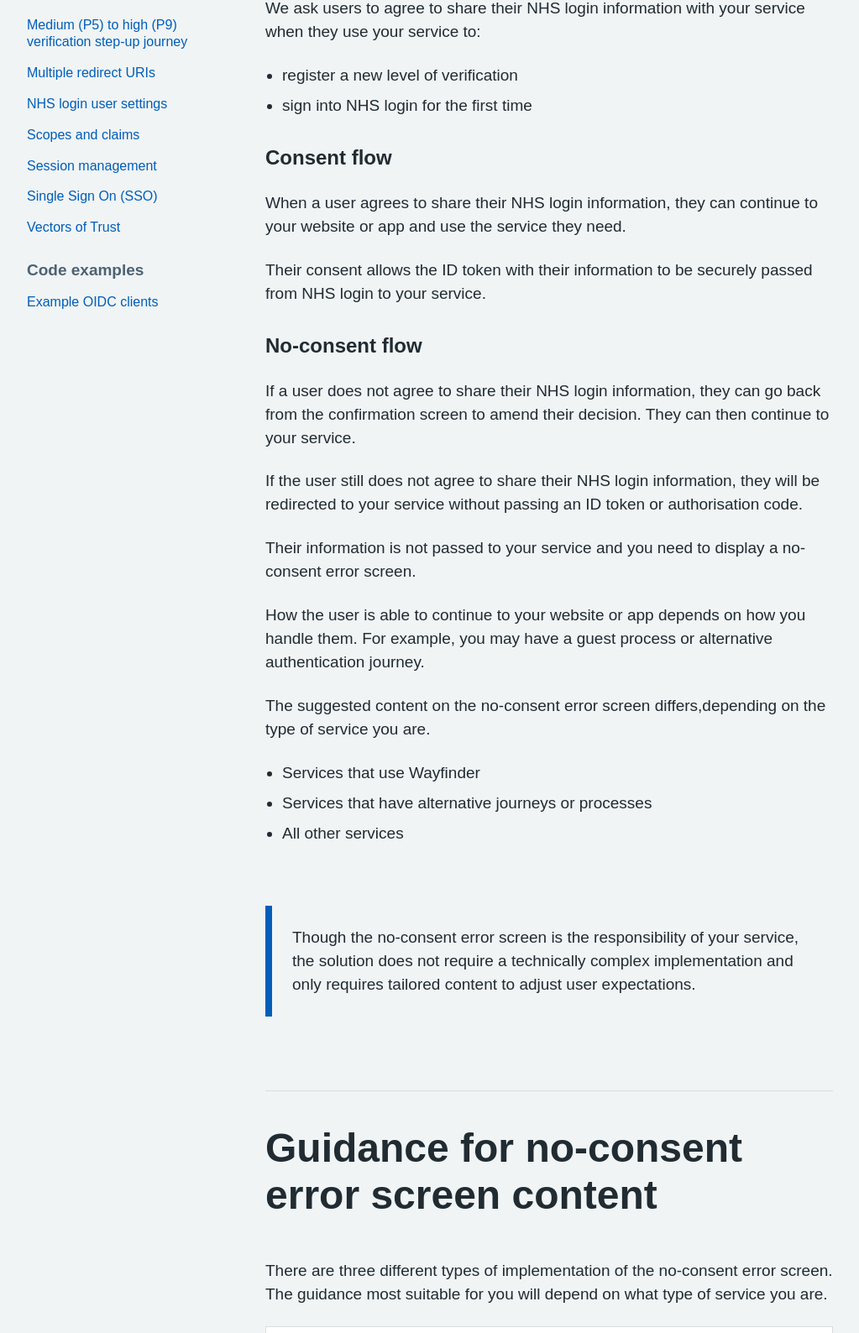
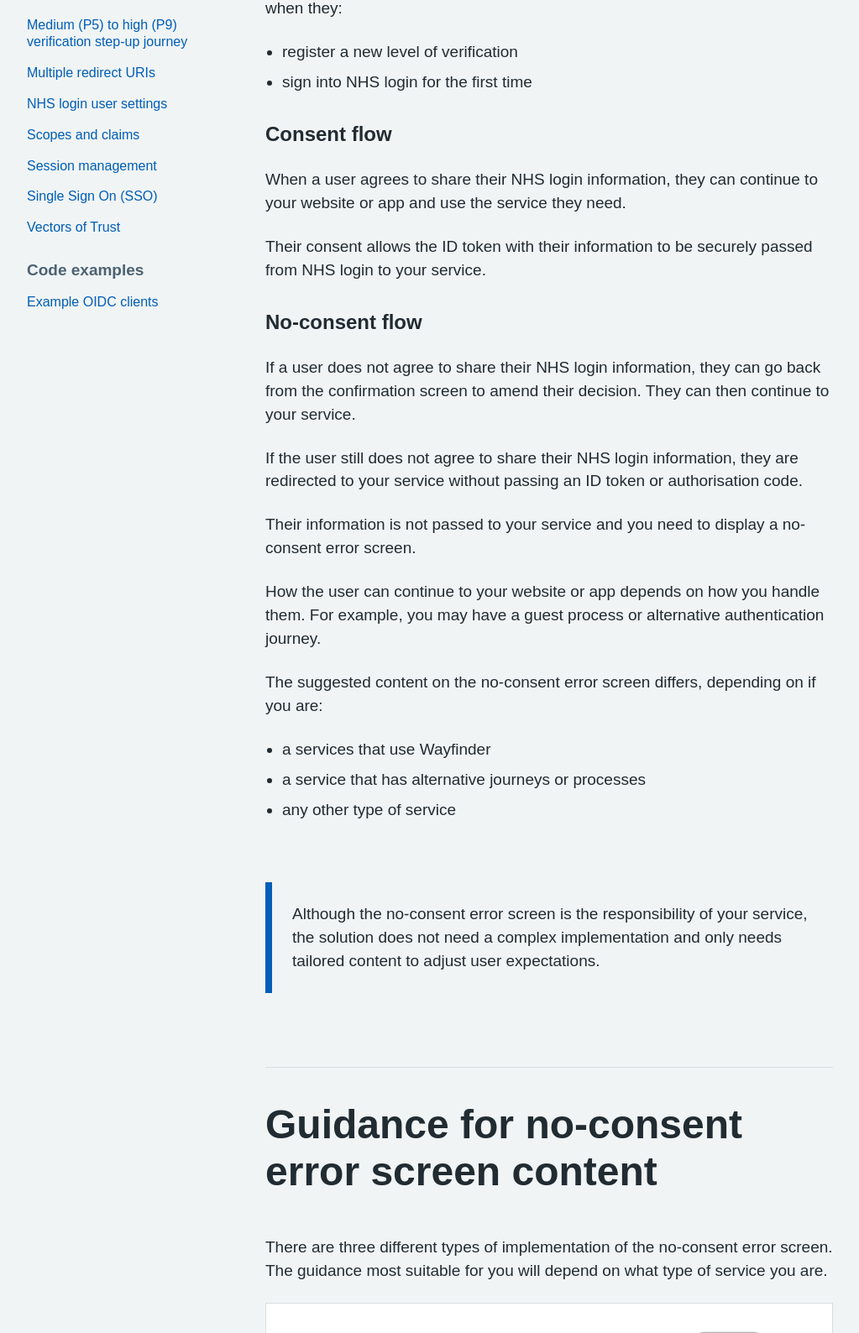
Before and after one commit to nhsconnect/nhslogin, an Eleventy site: page src/no-consent-guidance.md in a window 1280 px wide. Shown: the part 1169-2757 px from the top of the page at 84% size, without its empty margins (128-1151 px from the left). Built offline with nearby package versions, Linux system fonts and the light colour scheme; Eleventy itself is replaced by a stand-in of ours; files that its build step writes are made by us from their sources; a web font is replaced by a local one.

Commit message:
Update no-consent-guidance content
Update surface level content

```diff
--- a/src/no-consent-guidance.md
+++ b/src/no-consent-guidance.md
@@ -3,8 +3,8 @@ layout: base.njk
 title: Sharing a user's NHS login information with your service
 ---
 
-<p>For users to access your service they need to agree to share their NHS login information with you. In order for user information to be received by your service, and ID token or autorisation code, containing the user information, must be passed from NHS login to your service. This can only be done with ther user's consent.</p>
-<p>If a user does not agree to share their NHS login information, your service should display a clear message telling them what they can do to continue their journey, or that they will be unable to use your service.</p>
+<p>For users to access your service they need to agree to share their NHS login information with you. An ID token or authorisation code, containing the user information, must be passed from NHS login to your service. This can only happen with the user's consent.</p>
+<p>If a user does not agree to share their NHS login information, your service should display a clear message telling them they can either continue their journey or cannot use your service.</p>
 
 ---
 
@@ -16,7 +16,7 @@ title: Sharing a user's NHS login information with your service
   <img class="nhsuk-image__img" src="/nhslogin/images/Guidance-userjourney-consent.png" alt="Diagram showing the flow that a user goes down from selecting the NHS button to being authorised by NHS login and back to the partner service.">
   </div>
 <br>
-<p>We ask users to agree to share their NHS login information with your service when they use your service to:</p>
+<p>We ask users to agree to share their NHS login information with your service when they:</p>
 <ul>
   <li>register a new level of verification</li>
   <li>sign into NHS login for the first time</li>
@@ -30,21 +30,21 @@ title: Sharing a user's NHS login information with your service
 <h3>No-consent flow</h3>
 
 <p>If a user does not agree to share their NHS login information, they can go back from the confirmation screen to amend their decision. They can then continue to your service.</p>
-<p>If the user still does not agree to share their NHS login information, they will be redirected to your service without passing an ID token or authorisation code.</p>
+<p>If the user still does not agree to share their NHS login information, they are redirected to your service without passing an ID token or authorisation code.</p>
 <p>Their information is not passed to your service and you need to display a no-consent error screen.</p>
-<p>How the user is able to continue to your website or app depends on how you handle them. For example, you may have a guest process or alternative authentication journey.</p>
+<p>How the user can continue to your website or app depends on how you handle them. For example, you may have a guest process or alternative authentication journey.</p>
 
 
-<p>The suggested content on the no-consent error screen differs,depending on the type of service you are.</p>
+<p>The suggested content on the no-consent error screen differs, depending on if you are:</p>
 <ul>
-  <li>Services that use Wayfinder</li>
-  <li>Services that have alternative journeys or processes</li>
-  <li>All other services</li>
+  <li>a services that use Wayfinder</li>
+  <li>a service that has alternative journeys or processes</li>
+  <li>any other type of service</li>
 </ul>
 
 <div class="nhsuk-inset-text">
   <span class="nhsuk-u-visually-hidden">Information: </span>
-  <p>Though the no-consent error screen is the responsibility of your service, the solution does not require a technically complex implementation and only requires tailored content to adjust user expectations.</p>
+  <p>Although the no-consent error screen is the responsibility of your service, the solution does not need a complex implementation and only needs tailored content to adjust user expectations.</p>
 </div>
 
 ---
@@ -79,7 +79,7 @@ title: Sharing a user's NHS login information with your service
               <h2>
                 Services that use Wayfinder
               </h2>
-              <p class="nhsuk-card__description">Use this version of the no-consent error screen content guidance if your website or app uses Wayfinder, such as <a href="" target="_blank">Health Call</a>.</p>
+              <p class="nhsuk-card__description">Use this version of the no-consent error screen content guidance if your website or app uses Wayfinder, such as Health Call.</p>
               <hr>
       </div>
       <div class="nhsuk-grid-column-one-third">
@@ -197,7 +197,7 @@ title: Sharing a user's NHS login information with your service
                 <h2>
                   Services that have alternative user verification processes
                 </h2>
-                <p class="nhsuk-card__description">Use this version of the no-consent error screen content guidance if your website or app can send obtain the user information for verification in an alternative manner, such as <a href="" target="_blank">111 online</a>.</p>
+                <p class="nhsuk-card__description">Use this version of the no-consent error screen content guidance if your website or app can get user information for verification in an alternative way, such as 111 online.</p>
         </div>
     </div>
     <hr>
```
